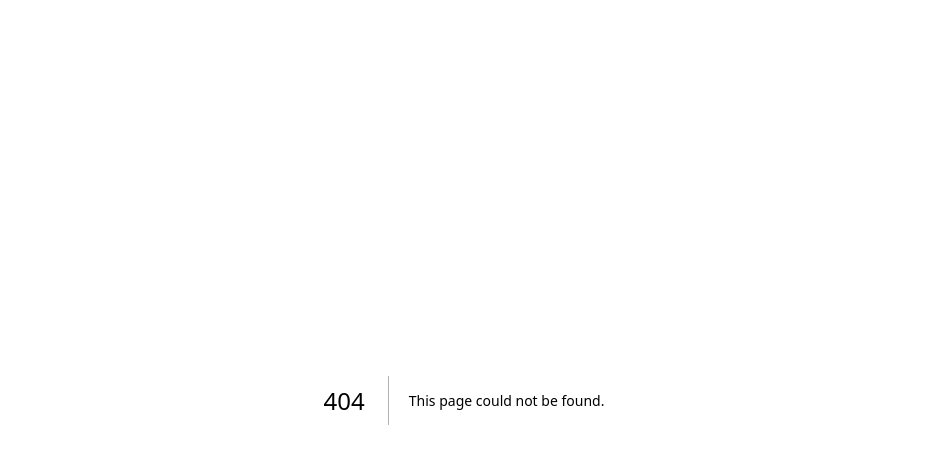
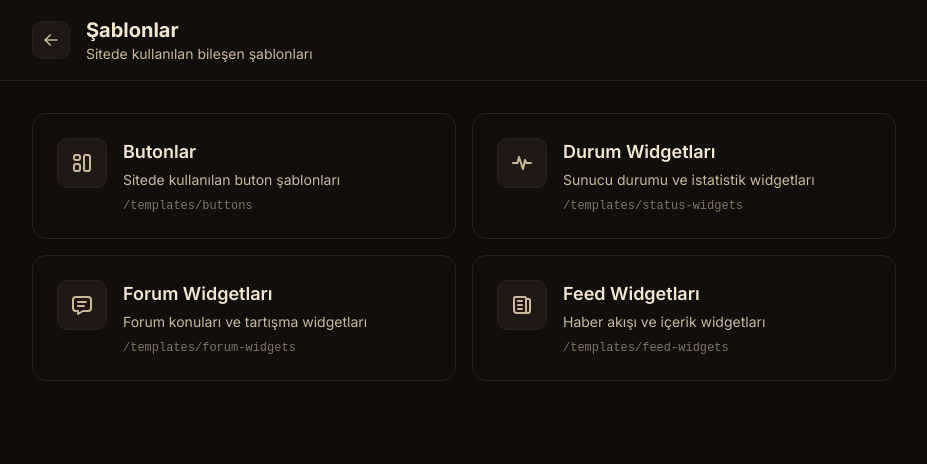
Before and after one commit to mulusoy07/X, a Next.js app: page /templates in a window 1280 px wide. Before the commit this address had no page. Shown: the top 464 px of the page, without its empty margins (176-1103 px from the left). Built offline with nearby package versions, Linux system fonts and the light colour scheme.

Commit message:
feat: add templates folder and Quick Actions button
Create template components and pages, add Templates button to Quick Actions.

```diff
--- /dev/null
+++ b/app/templates/buttons/page.tsx
@@ -0,0 +1,30 @@
+"use client"
+
+import Link from "next/link"
+import { IconArrowLeft } from "@tabler/icons-react"
+import ButtonsTemplate from "@/components/templates/buttons"
+
+export default function ButtonsPage() {
+  return (
+    <div className="min-h-screen bg-ink-950">
+      {/* Header */}
+      <div className="border-b border-line bg-ink-900/50 backdrop-blur-sm sticky top-0 z-10">
+        <div className="max-w-4xl mx-auto px-4 py-4 flex items-center gap-4">
+          <Link
+            href="/templates"
+            className="p-2 rounded-lg bg-ink-800 border border-line text-cream-dim hover:text-cream hover:border-gold-500/50 transition-all"
+          >
+            <IconArrowLeft className="w-5 h-5" />
+          </Link>
+          <div>
+            <h1 className="text-xl font-bold text-cream">Buton Şablonları</h1>
+            <p className="text-sm text-cream-dim">/components/templates/buttons.tsx</p>
+          </div>
+        </div>
+      </div>
+
+      {/* Content */}
+      <ButtonsTemplate />
+    </div>
+  )
+}
--- /dev/null
+++ b/app/templates/feed-widgets/page.tsx
@@ -0,0 +1,30 @@
+"use client"
+
+import Link from "next/link"
+import { IconArrowLeft } from "@tabler/icons-react"
+import FeedWidgetsTemplate from "@/components/templates/feed-widgets"
+
+export default function FeedWidgetsPage() {
+  return (
+    <div className="min-h-screen bg-ink-950">
+      {/* Header */}
+      <div className="border-b border-line bg-ink-900/50 backdrop-blur-sm sticky top-0 z-10">
+        <div className="max-w-4xl mx-auto px-4 py-4 flex items-center gap-4">
+          <Link
+            href="/templates"
+            className="p-2 rounded-lg bg-ink-800 border border-line text-cream-dim hover:text-cream hover:border-gold-500/50 transition-all"
+          >
+            <IconArrowLeft className="w-5 h-5" />
+          </Link>
+          <div>
+            <h1 className="text-xl font-bold text-cream">Feed Widget Şablonları</h1>
+            <p className="text-sm text-cream-dim">/components/templates/feed-widgets.tsx</p>
+          </div>
+        </div>
+      </div>
+
+      {/* Content */}
+      <FeedWidgetsTemplate />
+    </div>
+  )
+}
--- /dev/null
+++ b/app/templates/forum-widgets/page.tsx
@@ -0,0 +1,30 @@
+"use client"
+
+import Link from "next/link"
+import { IconArrowLeft } from "@tabler/icons-react"
+import ForumWidgetsTemplate from "@/components/templates/forum-widgets"
+
+export default function ForumWidgetsPage() {
+  return (
+    <div className="min-h-screen bg-ink-950">
+      {/* Header */}
+      <div className="border-b border-line bg-ink-900/50 backdrop-blur-sm sticky top-0 z-10">
+        <div className="max-w-4xl mx-auto px-4 py-4 flex items-center gap-4">
+          <Link
+            href="/templates"
+            className="p-2 rounded-lg bg-ink-800 border border-line text-cream-dim hover:text-cream hover:border-gold-500/50 transition-all"
+          >
+            <IconArrowLeft className="w-5 h-5" />
+          </Link>
+          <div>
+            <h1 className="text-xl font-bold text-cream">Forum Widget Şablonları</h1>
+            <p className="text-sm text-cream-dim">/components/templates/forum-widgets.tsx</p>
+          </div>
+        </div>
+      </div>
+
+      {/* Content */}
+      <ForumWidgetsTemplate />
+    </div>
+  )
+}
--- /dev/null
+++ b/app/templates/page.tsx
@@ -0,0 +1,81 @@
+"use client"
+
+import Link from "next/link"
+import { IconArrowLeft, IconLayout, IconMessage, IconActivityHeartbeat, IconNews } from "@tabler/icons-react"
+
+const templates = [
+  {
+    name: "Butonlar",
+    slug: "buttons",
+    description: "Sitede kullanılan buton şablonları",
+    icon: IconLayout,
+    color: "hover:border-emerald-500/50 hover:bg-emerald-500/10"
+  },
+  {
+    name: "Durum Widgetları",
+    slug: "status-widgets",
+    description: "Sunucu durumu ve istatistik widgetları",
+    icon: IconActivityHeartbeat,
+    color: "hover:border-sky-500/50 hover:bg-sky-500/10"
+  },
+  {
+    name: "Forum Widgetları",
+    slug: "forum-widgets",
+    description: "Forum konuları ve tartışma widgetları",
+    icon: IconMessage,
+    color: "hover:border-violet-500/50 hover:bg-violet-500/10"
+  },
+  {
+    name: "Feed Widgetları",
+    slug: "feed-widgets",
+    description: "Haber akışı ve içerik widgetları",
+    icon: IconNews,
+    color: "hover:border-amber-500/50 hover:bg-amber-500/10"
+  },
+]
+
+export default function TemplatesPage() {
+  return (
+    <div className="min-h-screen bg-ink-950">
+      {/* Header */}
+      <div className="border-b border-line bg-ink-900/50 backdrop-blur-sm sticky top-0 z-10">
+        <div className="max-w-4xl mx-auto px-4 py-4 flex items-center gap-4">
+          <Link
+            href="/"
+            className="p-2 rounded-lg bg-ink-800 border border-line text-cream-dim hover:text-cream hover:border-gold-500/50 transition-all"
+          >
+            <IconArrowLeft className="w-5 h-5" />
+          </Link>
+          <div>
+            <h1 className="text-xl font-bold text-cream">Şablonlar</h1>
+            <p className="text-sm text-cream-dim">Sitede kullanılan bileşen şablonları</p>
+          </div>
+        </div>
+      </div>
+
+      {/* Template List */}
+      <div className="max-w-4xl mx-auto px-4 py-8">
+        <div className="grid grid-cols-1 md:grid-cols-2 gap-4">
+          {templates.map((template) => (
+            <Link
+              key={template.slug}
+              href={`/templates/${template.slug}`}
+              className={`group p-6 rounded-xl bg-ink-900/50 border border-line transition-all duration-200 ${template.color}`}
+            >
+              <div className="flex items-start gap-4">
+                <div className="p-3 rounded-lg bg-ink-800 border border-line group-hover:border-transparent transition-colors">
+                  <template.icon className="w-6 h-6 text-cream-dim group-hover:text-cream transition-colors" />
+                </div>
+                <div className="flex-1">
+                  <h2 className="text-lg font-semibold text-cream mb-1">{template.name}</h2>
+                  <p className="text-sm text-cream-dim">{template.description}</p>
+                  <p className="text-xs text-cream-dim/60 mt-2 font-mono">/templates/{template.slug}</p>
+                </div>
+              </div>
+            </Link>
+          ))}
+        </div>
+      </div>
+    </div>
+  )
+}
--- /dev/null
+++ b/app/templates/status-widgets/page.tsx
@@ -0,0 +1,30 @@
+"use client"
+
+import Link from "next/link"
+import { IconArrowLeft } from "@tabler/icons-react"
+import StatusWidgetsTemplate from "@/components/templates/status-widgets"
+
+export default function StatusWidgetsPage() {
+  return (
+    <div className="min-h-screen bg-ink-950">
+      {/* Header */}
+      <div className="border-b border-line bg-ink-900/50 backdrop-blur-sm sticky top-0 z-10">
+        <div className="max-w-4xl mx-auto px-4 py-4 flex items-center gap-4">
+          <Link
+            href="/templates"
+            className="p-2 rounded-lg bg-ink-800 border border-line text-cream-dim hover:text-cream hover:border-gold-500/50 transition-all"
+          >
+            <IconArrowLeft className="w-5 h-5" />
+          </Link>
+          <div>
+            <h1 className="text-xl font-bold text-cream">Durum Widget Şablonları</h1>
+            <p className="text-sm text-cream-dim">/components/templates/status-widgets.tsx</p>
+          </div>
+        </div>
+      </div>
+
+      {/* Content */}
+      <StatusWidgetsTemplate />
+    </div>
+  )
+}
--- a/components/oracle/quick-actions.tsx
+++ b/components/oracle/quick-actions.tsx
@@ -9,7 +9,9 @@ import {
   IconBrandFacebook,
   IconBrandInstagram,
   IconMessage,
+  IconTemplate,
 } from "@tabler/icons-react"
+import Link from "next/link"
 
 interface QuickActionsProps {
   onServerClick?: () => void
@@ -21,6 +23,7 @@ const actions = [
   { id: "support", icon: IconHeadset, label: "Destek", color: "hover:border-sky-500/50 hover:text-sky-400" },
   { id: "message", icon: IconMessage, label: "Mesajlar", color: "hover:border-amber-500/50 hover:text-amber-400" },
   { id: "download", icon: IconDownload, label: "İndir", color: "hover:border-gold-500/50 hover:text-gold-400" },
+  { id: "templates", icon: IconTemplate, label: "Şablonlar", color: "hover:border-rose-500/50 hover:text-rose-400", href: "/templates" },
 ]
 
 export function QuickActions({ onServerClick }: QuickActionsProps) {
@@ -36,6 +39,16 @@ export function QuickActions({ onServerClick }: QuickActionsProps) {
     <aside className="hidden lg:flex fixed right-3 top-1/2 -translate-y-1/2 z-30 flex-col gap-1.5 p-1.5 rounded-2xl bg-ink-900/90 border border-line backdrop-blur-sm">
       {actions.map((action) => (
         <div key={action.id} className="relative group">
+          {action.href ? (
+            <Link
+              href={action.href}
+              onMouseEnter={() => setHoveredAction(action.id)}
+              onMouseLeave={() => setHoveredAction(null)}
+              className={`relative w-10 h-10 rounded-xl bg-ink-800/80 border border-transparent text-cream-dim flex items-center justify-center transition-all duration-200 ${action.color}`}
+            >
+              <action.icon className="w-5 h-5" />
+            </Link>
+          ) : (
             <button
               onClick={() => handleClick(action.id)}
               onMouseEnter={() => setHoveredAction(action.id)}
@@ -47,6 +60,7 @@ export function QuickActions({ onServerClick }: QuickActionsProps) {
                 <span className="absolute top-1 right-1 w-2 h-2 rounded-full bg-emerald-400 dot-pulse" />
               )}
             </button>
+          )}
 
           {/* Tooltip */}
           <div
--- /dev/null
+++ b/components/templates/buttons.tsx
@@ -0,0 +1,15 @@
+"use client"
+
+export default function ButtonsTemplate() {
+  return (
+    <div className="min-h-screen bg-ink-950 p-8">
+      <div className="max-w-4xl mx-auto">
+        <h1 className="text-2xl font-bold text-cream mb-8">Buton Şablonları</h1>
+
+        <div className="flex items-center justify-center min-h-[400px] border border-dashed border-line rounded-xl">
+          <p className="text-cream-dim">Liste boş - Şablonlar eklenecek</p>
+        </div>
+      </div>
+    </div>
+  )
+}
--- /dev/null
+++ b/components/templates/feed-widgets.tsx
@@ -0,0 +1,15 @@
+"use client"
+
+export default function FeedWidgetsTemplate() {
+  return (
+    <div className="min-h-screen bg-ink-950 p-8">
+      <div className="max-w-4xl mx-auto">
+        <h1 className="text-2xl font-bold text-cream mb-8">Feed Widget Şablonları</h1>
+
+        <div className="flex items-center justify-center min-h-[400px] border border-dashed border-line rounded-xl">
+          <p className="text-cream-dim">Liste boş - Şablonlar eklenecek</p>
+        </div>
+      </div>
+    </div>
+  )
+}
--- /dev/null
+++ b/components/templates/forum-widgets.tsx
@@ -0,0 +1,15 @@
+"use client"
+
+export default function ForumWidgetsTemplate() {
+  return (
+    <div className="min-h-screen bg-ink-950 p-8">
+      <div className="max-w-4xl mx-auto">
+        <h1 className="text-2xl font-bold text-cream mb-8">Forum Widget Şablonları</h1>
+
+        <div className="flex items-center justify-center min-h-[400px] border border-dashed border-line rounded-xl">
+          <p className="text-cream-dim">Liste boş - Şablonlar eklenecek</p>
+        </div>
+      </div>
+    </div>
+  )
+}
--- /dev/null
+++ b/components/templates/status-widgets.tsx
@@ -0,0 +1,15 @@
+"use client"
+
+export default function StatusWidgetsTemplate() {
+  return (
+    <div className="min-h-screen bg-ink-950 p-8">
+      <div className="max-w-4xl mx-auto">
+        <h1 className="text-2xl font-bold text-cream mb-8">Durum Widget Şablonları</h1>
+
+        <div className="flex items-center justify-center min-h-[400px] border border-dashed border-line rounded-xl">
+          <p className="text-cream-dim">Liste boş - Şablonlar eklenecek</p>
+        </div>
+      </div>
+    </div>
+  )
+}
```
Lines whose indentation alone changed are shown as unchanged.
